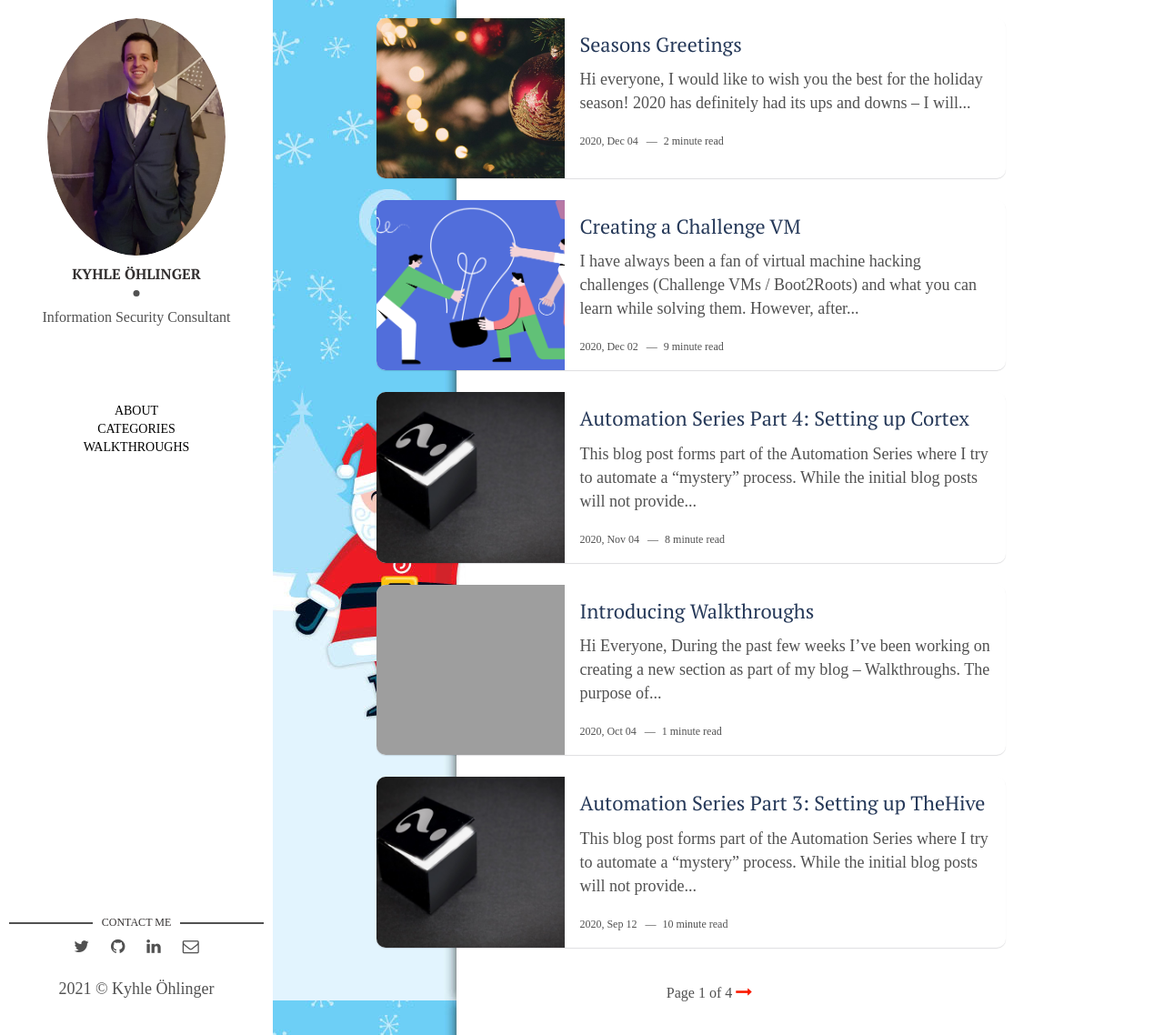
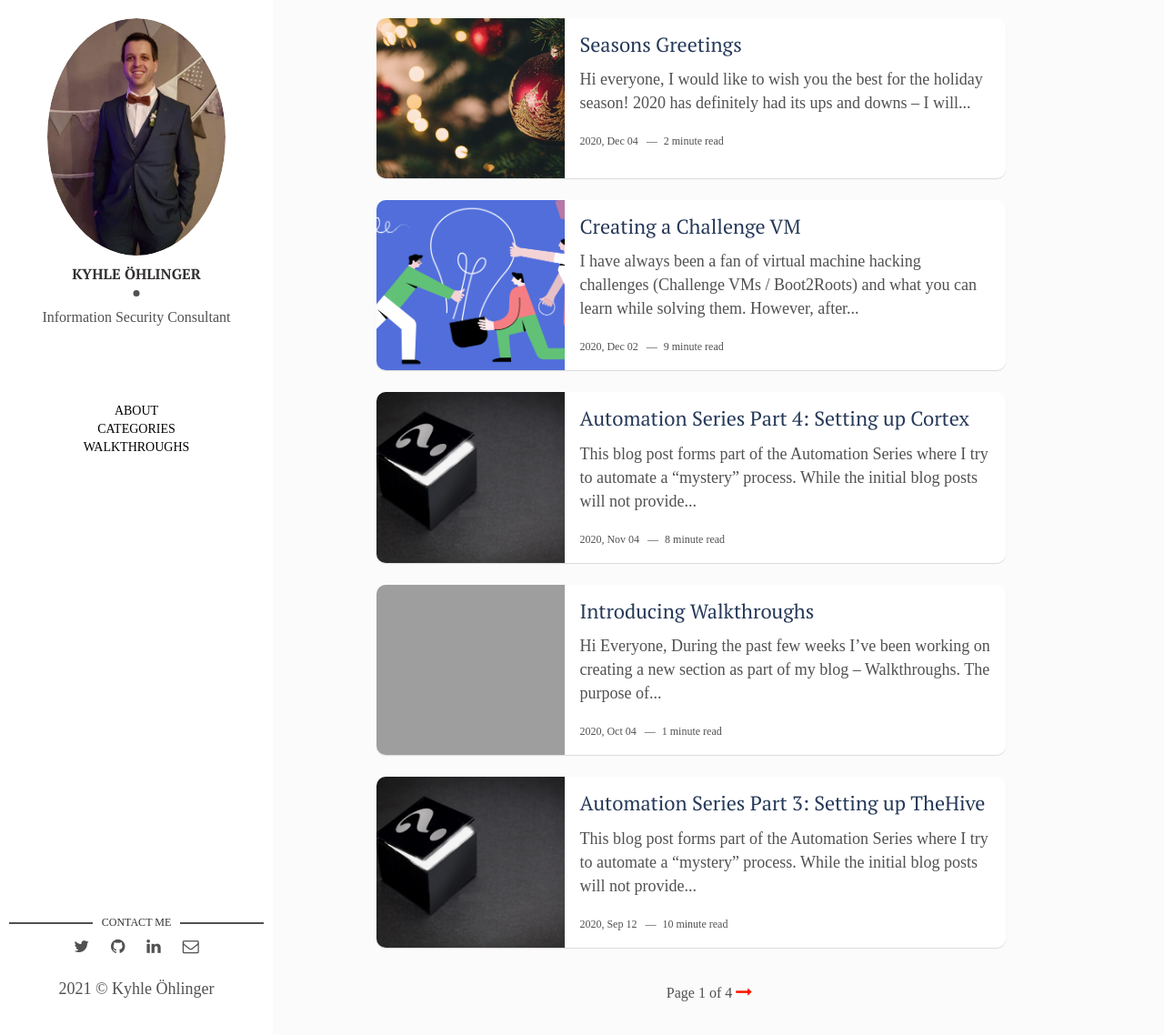
Before and after one commit to KyhleOhlinger/ohlinger.co, a Jekyll site: the page built from index.html, in a window 1280 px wide and 1138 px high. Shown: the whole window at 91% size. Built offline with Jekyll 4.4.1, drawn with Linux system fonts in a browser that asks for light colours; nearby versions of some CDN libraries; the list of posts is cut into pages by our own code; grey boxes are pictures that could not be loaded.

Commit message:
Removed Christmas Banner

```diff
--- a/_layouts/main.html
+++ b/_layouts/main.html
@@ -52,4 +52,5 @@ layout: default
 </aside> <!-- End Sidebar -->
 <div class="content-box clearfix">
   {{ content }}
+
 </div>
--- a/assets/css/main.css
+++ b/assets/css/main.css
@@ -1073,7 +1073,7 @@ tbody:hover > tr:hover td {
   padding-right: 12%;
   max-width: 100%;
   position: relative;
-  background-image: url(/assets/img/christmas.jpg);
+  /* background-image: url(/assets/img/christmas.jpg); */
 }
 
 .post, .article-page {
```
